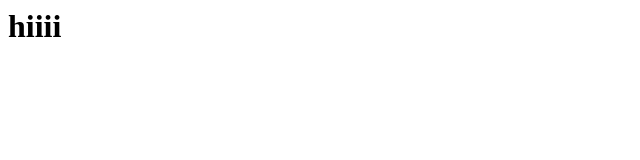
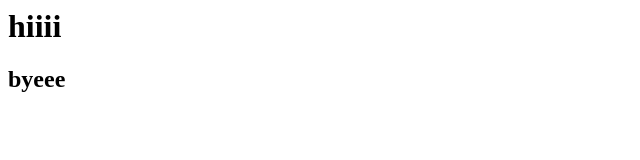
Before and after one commit to tejaldeshmukh5779/ttexam, a plain HTML site: page index.html in a window 1280 px wide. Shown: the full height of the page, 0-640 px from the left. Drawn offline with Linux system fonts and the light colour scheme.

Commit message:
second commit

```diff
--- a/index.html
+++ b/index.html
@@ -1 +1,2 @@
 <h1> hiiii </h1>
+<h2> byeee </h2>
```
